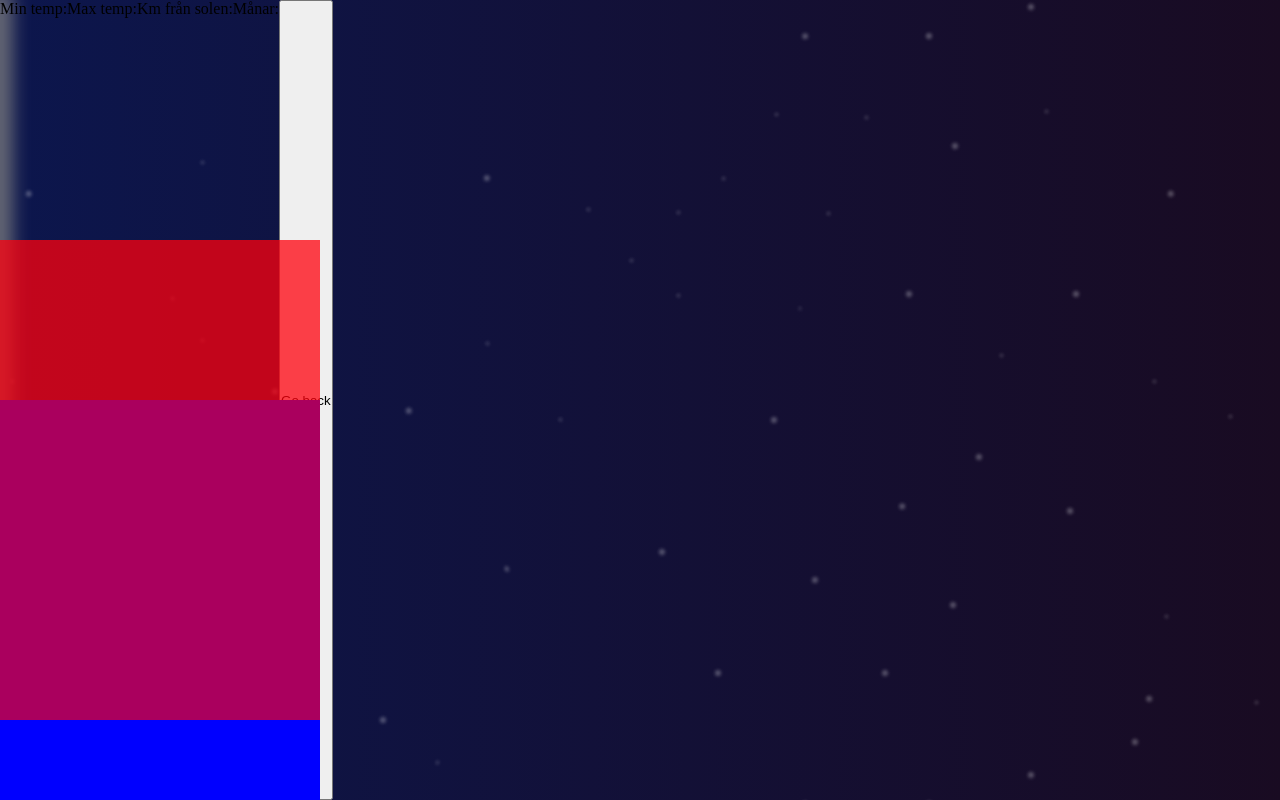
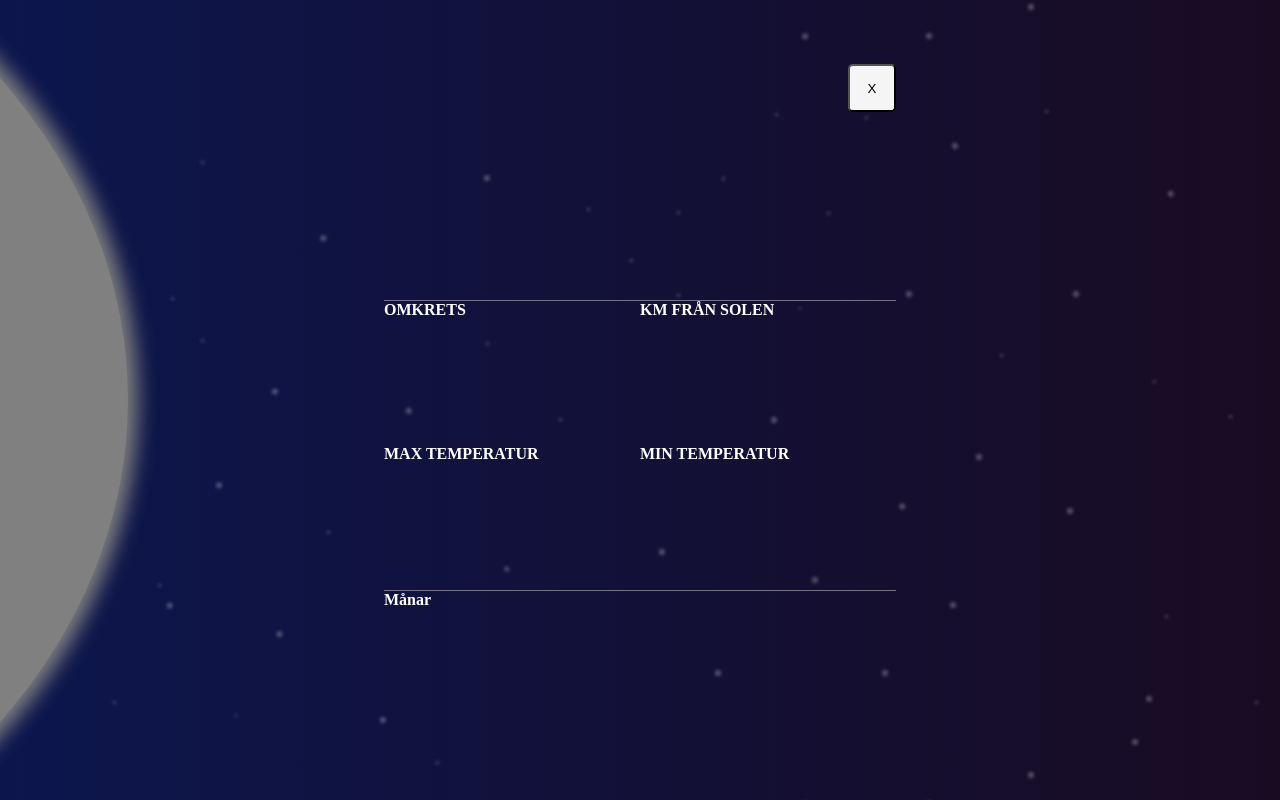
Before and after one commit to emilialindberg/Solarsystem-exam, a plain HTML site: page index.html in a window 1280 px wide. Both pictures are taken after a click on the element 133 px from the left and 400 px from the top of the page. Drawn offline with Linux system fonts and the light colour scheme; no server answers.

Commit message:
final result

```diff
--- a/api.js
+++ b/api.js
@@ -1,3 +1,5 @@
+//fetch api-key
+
 const fetchApiKey = () => {
     let promise = new Promise(async (resolve, reject) => {
         try {
@@ -12,6 +14,8 @@ const fetchApiKey = () => {
     });
     return promise
 }
+
+//fetch api-data
 
 const fetchPlanetData = (apiKey) => {
     let promise = new Promise(async (resolve, reject) => {
--- a/eventlisteners.js
+++ b/eventlisteners.js
@@ -1,4 +1,4 @@
-
+// get planets background-color and present info when click
 
 document.getElementById("sun").addEventListener('click', () => {
     let color = getBackgroundColorById("sun")
--- a/index.html
+++ b/index.html
@@ -6,10 +6,6 @@
   <meta name="viewport" content="width=device-width, initial-scale=1.0">
   <link rel="stylesheet" href="style.css">
   <title>Solarsystem</title>
-  <link rel="preconnect" href="https://fonts.googleapis.com">
-<link rel="preconnect" href="https://fonts.gstatic.com" crossorigin>
-<link href="https://fonts.googleapis.com/css2?family=Lora:ital,wght@0,400..700;1,400..700&family=Roboto+Condensed:ital,wght@0,100..900;1,100..900&family=Secular+One&display=swap" rel="stylesheet">
-
 </head>
 
 <body>
@@ -17,13 +13,14 @@
     <figure id="sun"></figure>
   </aside>
 
-  <header>
+  <header class="header1">
     <h1> SOLSYSTEMET </h1>
     <h4> SOLARIS </h4>
   </header>
 
   <main>
 
+    <!-- Planets -->
     <section id="planets" class="planets">
       <figure id="mercery"></figure>
       <figure id="venus"></figure>
@@ -37,27 +34,62 @@
       <figure id="neptune"></figure>
     </section>
 
-    <section id="planet-details">
+    <!-- Overview planet-details -->
+
+    <article id="planet-details-overview">
       <figure id="planet-zoomed">
         <figure id="radient"></figure>
       </figure>
 
-      <article class="planet-info" id="planet-name"></article>
-      <article class="planet-info" id="planet-desc"></article>
-      <p>Min temp:</p> <article class="planet-info" id="planet-mintemp"></article>
-      <p>Max temp:</p> <article class="planet-info" id="planet-maxtemp"></article>
-      <p>Km från solen:</p> <article class="planet-info" id="planet-distance"></article>
-      <p>Månar:</p> <article class="planet-info" id="planet-moons"></article>
-      <button id="back">Go back</button>
-      </article>
-    </section>
+      <!-- Planet-details -->
+
+      <article class="planet-info">
+
+        <header id="planet-name"></header>
+        <header id="latin-name"></header>
+        <section id="planet-desc"></section>
+
+        <section id="info-box1">
+          <section class="border-top">
+            <b> Omkrets </b>
+            <section id="circumference"></section>
+          </section>
+
+          <section class="border-top">
+            <b> Km från solen </b>
+            <section id="planet-distance"></section>
+          </section>
+
+          <section>
+            <b> Max temperatur </b>
+            <section id="planet-maxtemp"></section>
+          </section>
+
+          <section>
+            <b> Min temperatur </b>
+            <section id="planet-mintemp"></section>
+          </section>
+
+        </section>
 
 
+        <section class="border-top">
+          <b> Månar </b>
+          <section id="planet-moons"></section>
+        </section>
 
-    </main>
+        <button id="back">X</button>
+
+      </article>
+
+    </article>
+
+  </main>
+
   <script src="api.js"></script>
   <script src="script.js"></script>
   <script src="eventlisteners.js"></script>
+
 </body>
 
 </html>
--- a/script.js
+++ b/script.js
@@ -2,50 +2,64 @@
 const apiUrl = "https://n5n3eiyjb0.execute-api.eu-north-1.amazonaws.com" // base api url
 let planetData // global variable containing all planet data from API
 
-/*hämta*/
+// get background-color
 const getBackgroundColorById = (id) => {
     const element = document.getElementById(id);
     return window.getComputedStyle(element).backgroundColor;
 }
 
-
+// "X"-button to go back
 const back = () => {
     document.getElementById("planets").style.display = "flex";
-    document.getElementById("planet-details").style.display = "none";
+    document.getElementById("planet-details-overview").style.display = "none";
     document.getElementById("sun").style.display = "block";
 }
 const loadPlanet = (planetPos, planetColor) => {
-    document.getElementById("planet-zoomed").style.backgroundColor = planetColor; //sätt färg
-    document.getElementById("planet-zoomed").style.boxShadow = `0 0 20px 10px ${planetColor}`;
-    //visa/dölj
+    document.getElementById("planet-zoomed").style.backgroundColor = planetColor; // set color
+    document.getElementById("planet-zoomed").style.boxShadow = `0 0 20px 10px ${planetColor}`; // set box-shadow
+
+    //show/hide display
     document.getElementById("planets").style.display = "none";
-    document.getElementById("planet-details").style.display = "flex";
+    document.getElementById("planet-details-overview").style.display = "flex";
     document.getElementById("sun").style.display = "none";
     document.querySelector("header").style.display = "none";
+    document.getElementById("circumference").style.display = "block";
 
+// get current planetdata from list return by API
     let planet = planetData[planetPos]
 
+// inject planetdata into DOM
+    document.getElementById("planet-name").innerHTML = planet.name;
+    document.getElementById("latin-name").innerHTML = planet.latinName;
 
-    document.getElementById("planet-name").innerHTML = planet.name;
     document.getElementById("planet-desc").innerHTML = planet.desc;
     document.getElementById("planet-mintemp").innerHTML = planet.temp.night + " C"
     document.getElementById("planet-maxtemp").innerHTML = planet.temp.day + " C"
     document.getElementById("planet-distance").innerHTML = planet.distance.toLocaleString('se-SV') + " KM";
+    document.getElementById("circumference").innerHTML = planet.circumference.toLocaleString('se-SV') + " KM";
 
+    document.getElementById("planet-moons").innerHTML = ""
 
-    // moons
-    for (let index = 0; index < planet.moons.length; index++) {
-        let moon = planet.moons[index]
+    // Iterate through list of moons and add each moon to the DOM.
+for (let index = 0; index < planet.moons.length; index++) {
+    let moon = planet.moons[index];
+
+    // Check if it's the last moon
+    if (index === planet.moons.length - 1) {
+        // Add the moon without a comma
+        document.getElementById("planet-moons").innerHTML += moon;
+    } else {
+        // Add the moon with a comma
         document.getElementById("planet-moons").innerHTML += moon + ", ";
-        // TODO: ta bort kommatecknet på sista månen så det ser snyggt ut!
     }
 }
-//nyckel samt planetdata
+}
+
+// key + planetdata
 const initPlanetData = async () => {
     let apiKey = await fetchApiKey()
     planetData = await fetchPlanetData(apiKey)
 }
 
-
-
-initPlanetData() // fetch all planet data from API on page load
+// fetch all planet data from API on page load
+initPlanetData()
--- a/style.css
+++ b/style.css
@@ -1,4 +1,5 @@
-*, html {
+*,
+html {
   margin: 0;
   padding: 0;
   box-sizing: border-box;
@@ -14,7 +15,7 @@ body {
   position: relative;
 }
 
-  header {
+.header1 {
   height: 20%;
   right: 5%;
   gap: 1rem;
@@ -29,6 +30,7 @@ body {
   color: white;
   font-size: 60px;
   text-align: end;
+
   @media screen and (max-width: 768px) {
     font-size: 24px;
   }
@@ -47,8 +49,6 @@ body {
   position: absolute;
   width: 100%;
   height: 100%;
-    /*display: flex;
-    justify-content: center;*/
 }
 
 #sun {
@@ -74,7 +74,14 @@ body {
   padding-left: 5%;
 }
 
-  #mercery, #venus, #earth, #mars, #jupiter, #saturn, #uranus, #neptune{
+#mercery,
+#venus,
+#earth,
+#mars,
+#jupiter,
+#saturn,
+#uranus,
+#neptune {
   cursor: pointer;
   border-radius: 50%;
   aspect-ratio: 1 / 1;
@@ -110,19 +117,16 @@ body {
   width: 10%;
   background-color: rgb(185, 144, 89);
   position: relative;
-  /*transform-style: preserve-3d;*/
   overflow: visible;
 }
 
 #ring {
   width: 170%;
   height: 5%;
-  /*border: solid 2px rgba(255, 255, 255, 0.4);*/
   background-color: rgba(255, 255, 255, 0.4);
   position: absolute;
   top: 50%;
   left: 50%;
-  /*transform: rotate3d(0.8, 0.2, 0, 75deg); */
   transform: translate(-50%) rotate(-30deg);
   border-radius: 50%;
 }
@@ -137,59 +141,135 @@ body {
   background-color: rgba(98, 128, 155, 0.938);
 }
 
-  #planet-details {
+#planet-details-overview {
+  display: flex;
+  height: 100%;
+  width: 100%;
   background-image: url("stars.png");
-  width: 100%;
-  height: 100%;
-  /*position: relative;*/
+  align-items: center;
+  justify-content: center;
 }
 
+#planet-zoomed {
+  height: 140vh;
+  width: 110vw;
+  position: absolute;
+  right: 35%;
+  top: 50%;
+  transform: translate(-50%, -50%);
+  border-radius: 50%;
+  box-shadow: 0 0 10px 2px transparent;
+  z-index: 1;
+}
+
+
 .planet-info {
-    background-color: rgba(255, 0, 13, 0.24);
-    transform: translate(-50%, 50%);
-  width: 50%;
-  height: 60%;
-  color: white;
   display: flex;
   flex-direction: column;
-  /*align-items: center;*/
-  position: absolute;
-  /*background-color: transparent;*/
+  height: 100%;
+  width: 50%;
+  color: white;
+  position: relative;
+  background-color: transparent;
+  padding: 4rem;
+
+
+}
+
+#planet-name {
+  height: 50%;
+  font-family: "Roboto Condensed", serif;
+  letter-spacing: 0.25rem;
+  color: white;
+  font-size: 3.75rem;
+
+  @media screen and (max-width: 768px) {
+    font-size: 1.5rem;
+  }
+
+  text-transform: uppercase;
+  /*big letters*/
+}
+
+#latin-name {
+  height: 20rem;
+  color: rgba(255, 208, 0, 0.856);
+  letter-spacing: 15px;
+  font-weight: lighter;
+  font-size: 24px;
+  font-family: "Lora", serif;
+  text-transform: uppercase;
+  /*big letters*/
 }
 
 #planet-desc {
-  background-color: blue;
   height: 100%;
-  width: 50%;
-  /*background-color: transparent;*/
-}
-  #planet-name {
-  border-bottom: 2px solid rgb(60, 177, 216);
-  font-family: "Roboto Condensed", serif;
-  letter-spacing: 0.25rem;
+  width: 100%;
+  font-size: 1.1rem;
   color: white;
-  justify-self: center;
-  font-size: 60px;
-    @media screen and (max-width: 768px) {
-      font-size: 24px;
-    }
+  background-color: transparent;
 }
 
-  #planet-zoomed {
 
-  /*height: 140vh;
-  width: 110vw;
-  position: absolute;
-  right: 35%;
-  transform: translate(-50%, -50%);
-  border-radius: 50%;
-  margin-top: 90rem;
-  margin-bottom: 0;
-  box-shadow: 0 0 10px 2px transparent;
-  z-index: 2;*/
+#info-box1 {
+  display: grid;
+  grid-template-columns: 1fr 1fr;
+  text-transform: uppercase;
 }
 
-  p {
-   /* color: white;
-    font-weight: bold;*/
+#circumference {
+  color: white;
+  font-family: "Secular One", serif;
+  font-size: 1.1rem;
+  font-weight: 300;
+  height: 20%;
 }
+
+#planet-mintemp {
+
+  color: white;
+  font-family: "Secular One", serif;
+  font-size: 1.1rem;
+  font-weight: 300;
+  height: 20rem;
+}
+
+#planet-maxtemp {
+  color: white;
+  font-family: "Secular One", serif;
+  font-size: 1.1rem;
+  font-weight: 300;
+  height: 50rem;
+}
+
+#planet-distance {
+  color: white;
+  font-family: "Secular One", serif;
+  font-size: 1.1rem;
+  font-weight: 300;
+  height: 50rem;
+
+}
+
+.border-top {
+  border-top: solid 1px rgba(211, 211, 211, 0.5);
+}
+
+#planet-moons {
+  color: white;
+  font-family: "Secular One", serif;
+  font-size: 1.1rem;
+  font-weight: 300;
+  height: 50rem;
+
+}
+
+#back {
+  background-color: whitesmoke;
+  height: 3rem;
+  width: 3rem;
+  border-radius: 10%;
+  position: absolute;
+  align-self: flex-end;
+  cursor: pointer;
+}
```
Lines whose indentation alone changed are shown as unchanged.
